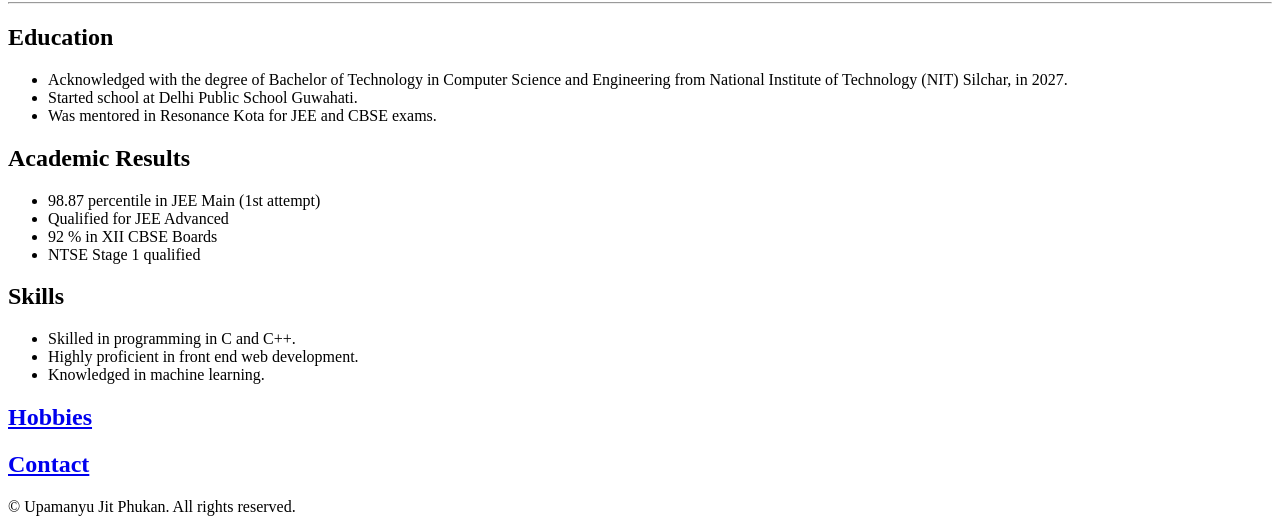
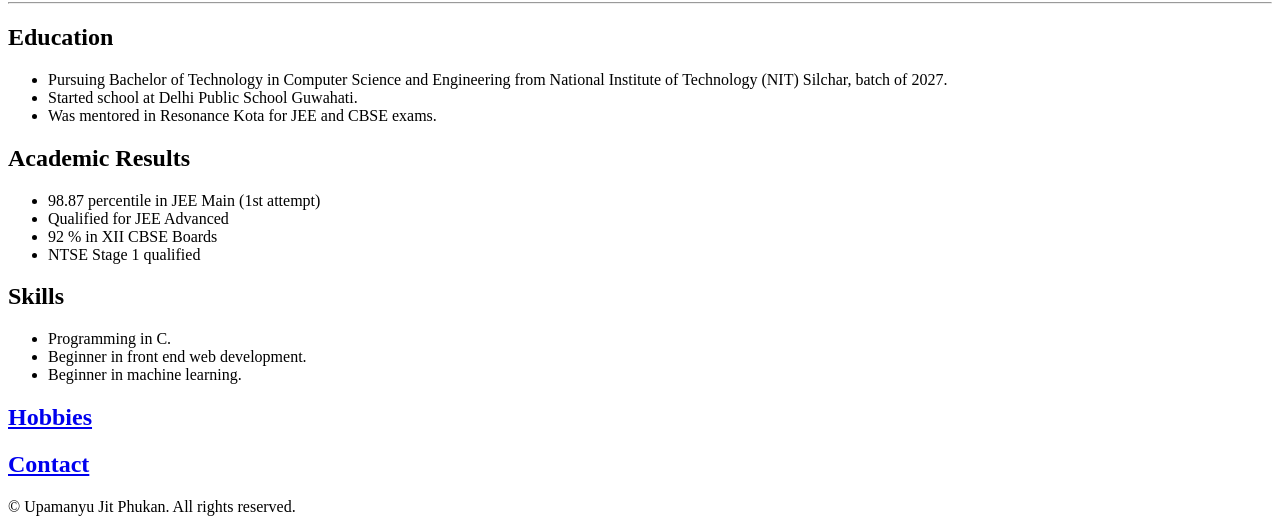
Before and after one commit to upamanyu-jit-phukan/html-resume, a plain HTML site: page index.html in a window 1280 px wide. Shown: the part 324-848 px from the top of the page. Drawn offline with Linux system fonts and the light colour scheme.

Commit message:
Update index.html

```diff
--- a/index.html
+++ b/index.html
@@ -11,7 +11,7 @@
         <hr />
         <h2> Education </h2>
         <ul>
-            <li> Acknowledged with the degree of Bachelor of Technology in Computer Science and Engineering from National Institute of Technology (NIT) Silchar, in 2027. </li>
+            <li> Pursuing Bachelor of Technology in Computer Science and Engineering from National Institute of Technology (NIT) Silchar, batch of 2027. </li>
             <li> Started school at Delhi Public School Guwahati. </li>
             <li> Was mentored in Resonance Kota for JEE and CBSE exams. </li>
         </ul>
@@ -24,9 +24,9 @@
         </ul>
         <h2> Skills </h2>
         <ul>
-            <li> Skilled in programming in C and C++. </li>
-            <li> Highly proficient in front end web development. </li>
-            <li> Knowledged in machine learning. </li>
+            <li> Programming in C. </li>
+            <li> Beginner in front end web development. </li>
+            <li> Beginner in machine learning. </li>
         </ul>
         <h2> <a href="./public/hobbies.html"> Hobbies </a> </h2>
         <h2> <a href="./public/contact.html"> Contact </a> </h2>
```
